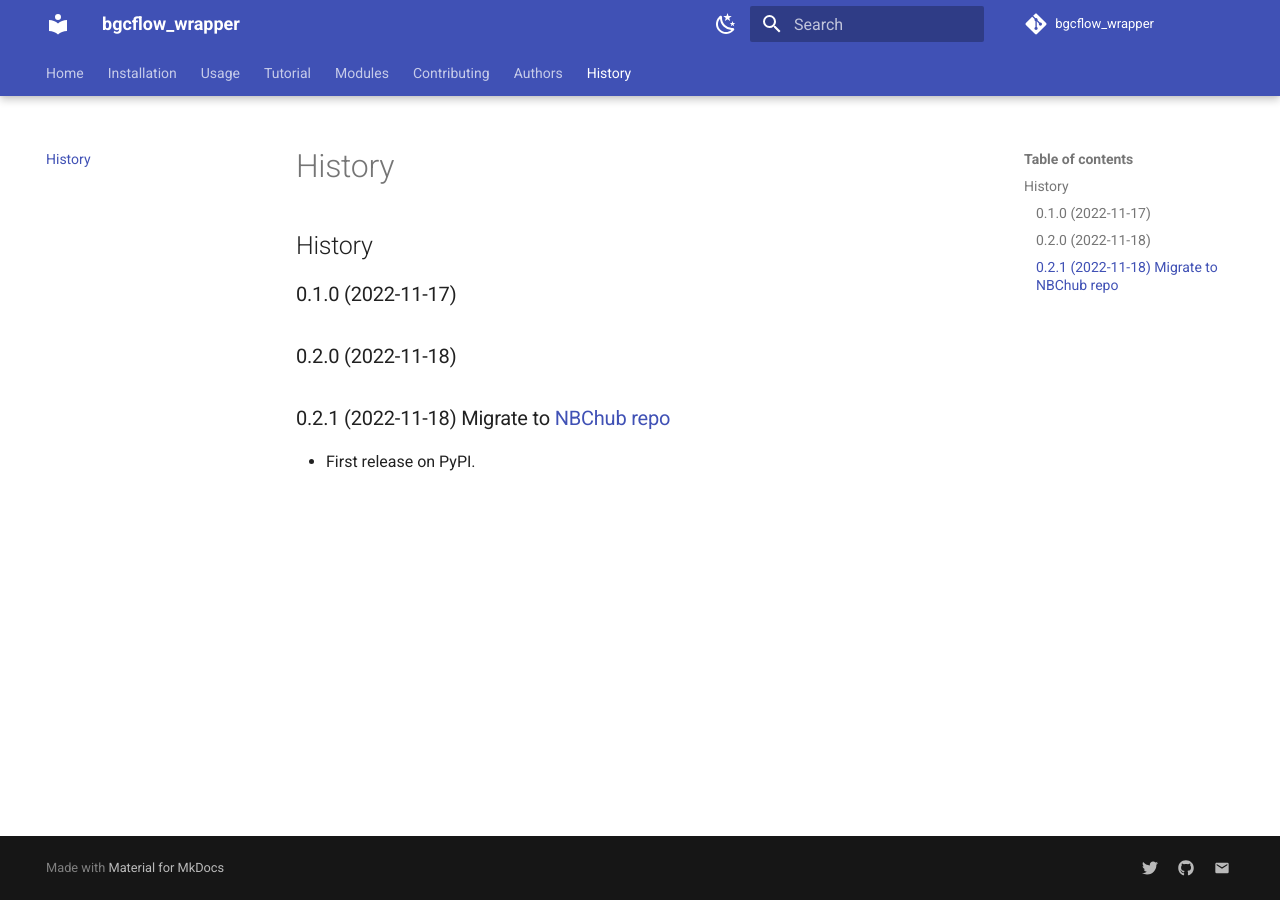
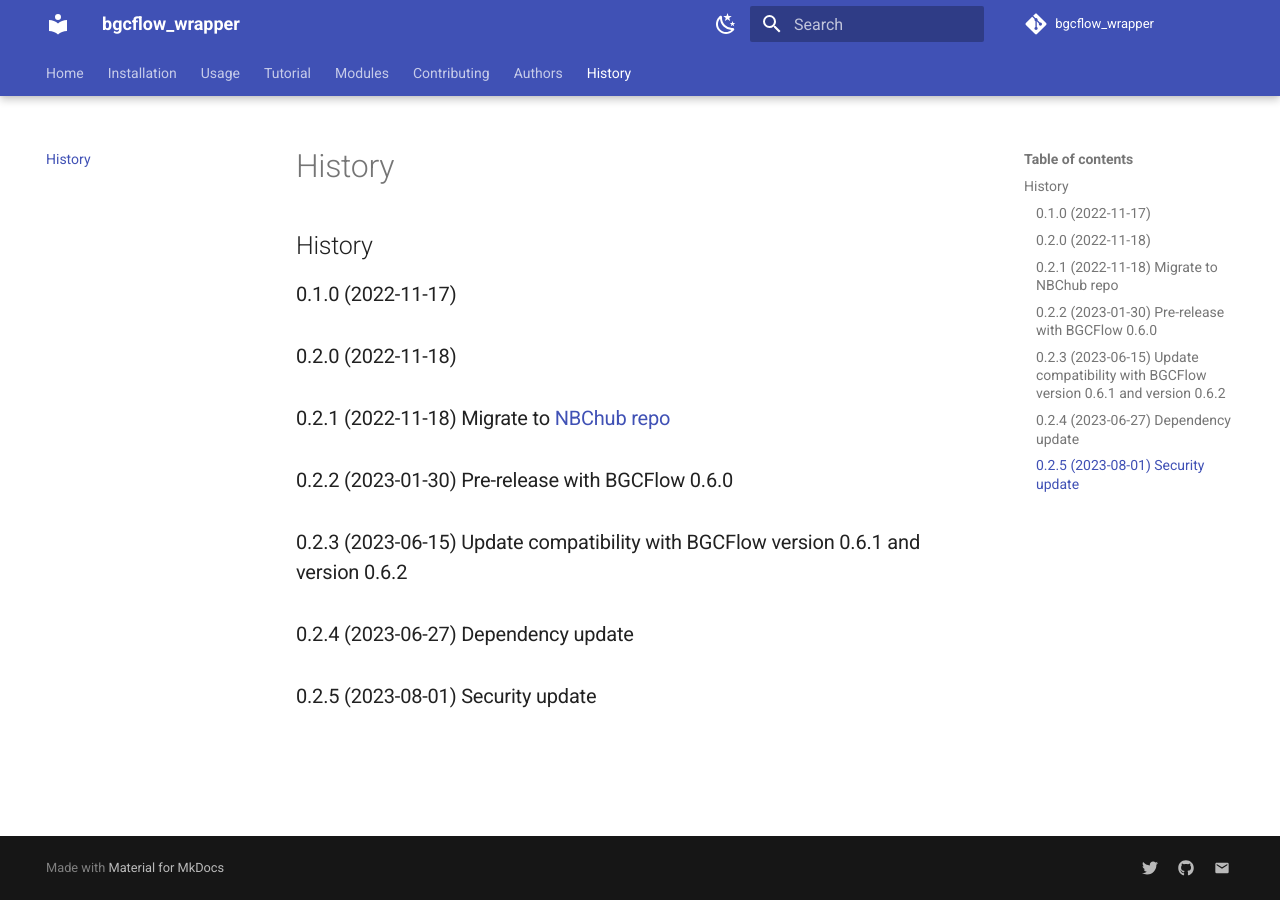
Before and after one commit to NBChub/bgcflow_wrapper, an MkDocs documentation site: the page built from docs/history.md, in a window 1280 px wide. Built offline with MkDocs 1.6.1 and Material for MkDocs 9.7.7, drawn with Linux system fonts in a browser that asks for light colours; comment, search, counter and statistics services are not loaded; the version menu is left out.

Commit message:
chore: history update

```diff
--- a/HISTORY.md
+++ b/HISTORY.md
@@ -3,5 +3,7 @@
 ## 0.1.0 (2022-11-17)
 ## 0.2.0 (2022-11-18)
 ## 0.2.1 (2022-11-18) Migrate to [NBChub repo](https://github.com/NBChub/bgcflow_wrapper)
-
-* First release on PyPI.
+## 0.2.2 (2023-01-30) Pre-release with BGCFlow 0.6.0
+## 0.2.3 (2023-06-15) Update compatibility with BGCFlow version 0.6.1 and version 0.6.2
+## 0.2.4 (2023-06-27) Dependency update
+## 0.2.5 (2023-08-01) Security update
```
